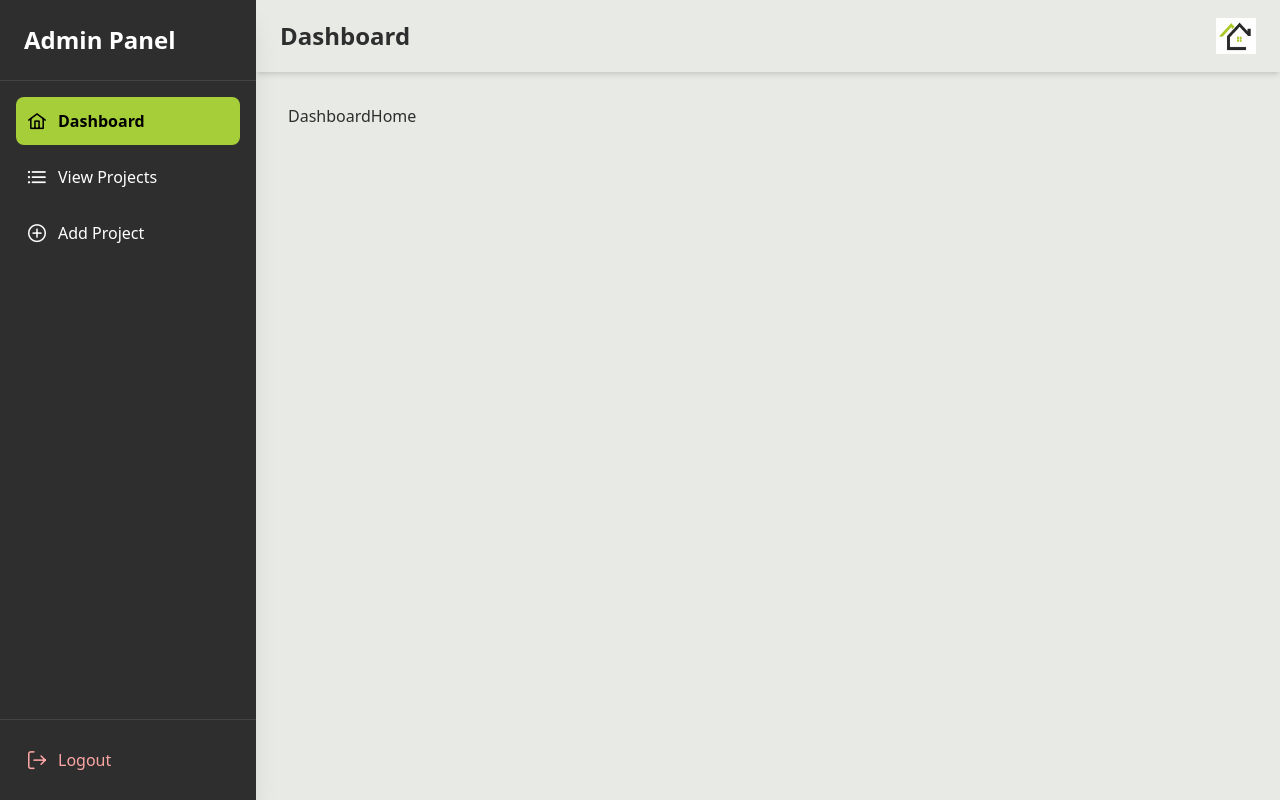
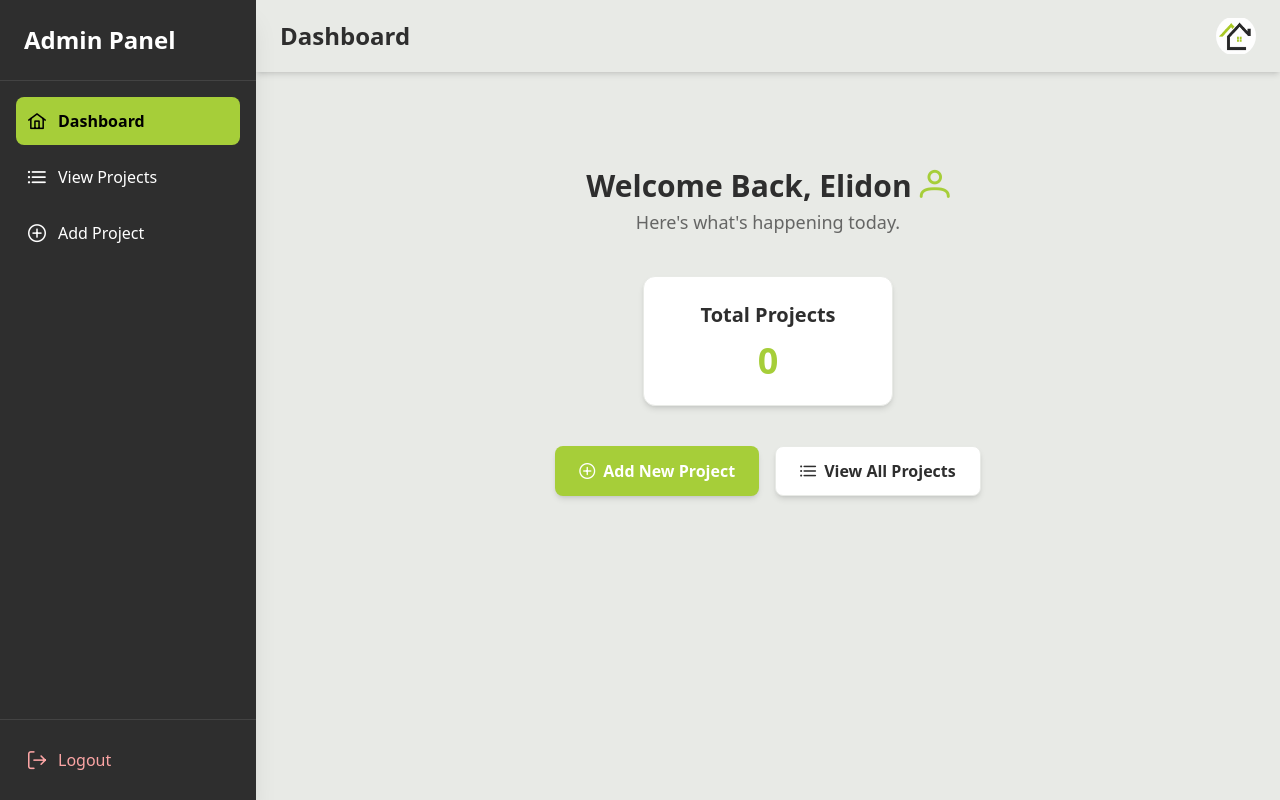
Before and after one commit to Amarildo05/Lucas-Home-Improvement, a React (Vite) app: page /admin/dashboard in a window 1280 px wide. Built offline with nearby package versions, Linux system fonts and the light colour scheme; no server answers; the database is empty; sample sign-in values are in the browser's storage.

Commit message:
added the dashboard homepage content stats/shortcuts

```diff
--- a/src/admin/components/Header.jsx
+++ b/src/admin/components/Header.jsx
@@ -9,7 +9,7 @@ export default function Header({ title }) {
         <img
           src="/Lucas-Home-Improvement.png"
           alt="Admin Logo"
-          className="w-10 h-10 object-contain"
+          className="w-10 h-10 object-contain rounded-full"
         />
       </button>
     </header>
--- a/src/admin/pages/dashboard/DashboardHome.jsx
+++ b/src/admin/pages/dashboard/DashboardHome.jsx
@@ -1,3 +1,78 @@
+import { useEffect, useState } from "react";
+import { supabase } from "../../../../supabaseClient";
+import { useNavigate } from "react-router-dom";
+
 export default function DashboardHome() {
-  return <div>DashboardHome</div>;
+  const [totalProjects, setTotalProjects] = useState(0);
+  const navigate = useNavigate();
+
+  // Fetch total number of projects
+  useEffect(() => {
+    const fetchProjectCount = async () => {
+      const { count, error } = await supabase
+        .from("projects")
+        .select("*", { count: "exact", head: true });
+
+      if (!error && count !== null) {
+        setTotalProjects(count);
+      }
+    };
+
+    fetchProjectCount();
+  }, []);
+
+  return (
+    <div className="w-full flex flex-col items-center p-16">
+      <div className="w-full max-w-4xl space-y-10 text-center">
+        {/* Welcome Section */}
+        <div>
+          <h1 className="text-3xl font-extrabold text-brand-dark">
+            Welcome Back, Elidon
+            <i className="pi pi-user text-brand-green text-3xl ps-2"></i>
+          </h1>
+          <p className="text-brand-dark/70 mt-1 text-lg">
+            Here's what's happening today.
+          </p>
+        </div>
+
+        {/* Stats */}
+        <div className="flex flex-wrap justify-center">
+          {/* Total Projects */}
+          <div className="bg-white p-6 px-14 rounded-xl shadow-md border border-brand-light text-center">
+            <h3 className="text-brand-dark text-xl font-semibold">
+              Total Projects
+            </h3>
+            <p className="text-4xl font-bold text-brand-green mt-3">
+              {totalProjects}
+            </p>
+          </div>
+
+          {/* Will add more stats later ... */}
+        </div>
+
+        {/* SHortcut Buttons */}
+        <div className="flex flex-col sm:flex-row justify-center gap-4 mt-6">
+          <button
+            onClick={() => navigate("/admin/add-project")}
+            className="bg-brand-green text-white px-6 py-3 rounded-lg font-semibold
+            shadow-md hover:shadow-xl hover:scale-[1.03] hover:text-brand-dark
+            transition-all duration-300 flex items-center gap-2 justify-center"
+          >
+            <i className="pi pi-plus-circle"></i>
+            Add New Project
+          </button>
+
+          <button
+            onClick={() => navigate("/admin/projects")}
+            className="bg-white border border-brand-light text-brand-dark px-6 py-3
+            rounded-lg font-semibold shadow-md hover:shadow-xl hover:scale-[1.03]
+            transition-all duration-300 flex items-center gap-2 justify-center"
+          >
+            <i className="pi pi-list"></i>
+            View All Projects
+          </button>
+        </div>
+      </div>
+    </div>
+  );
 }
```
